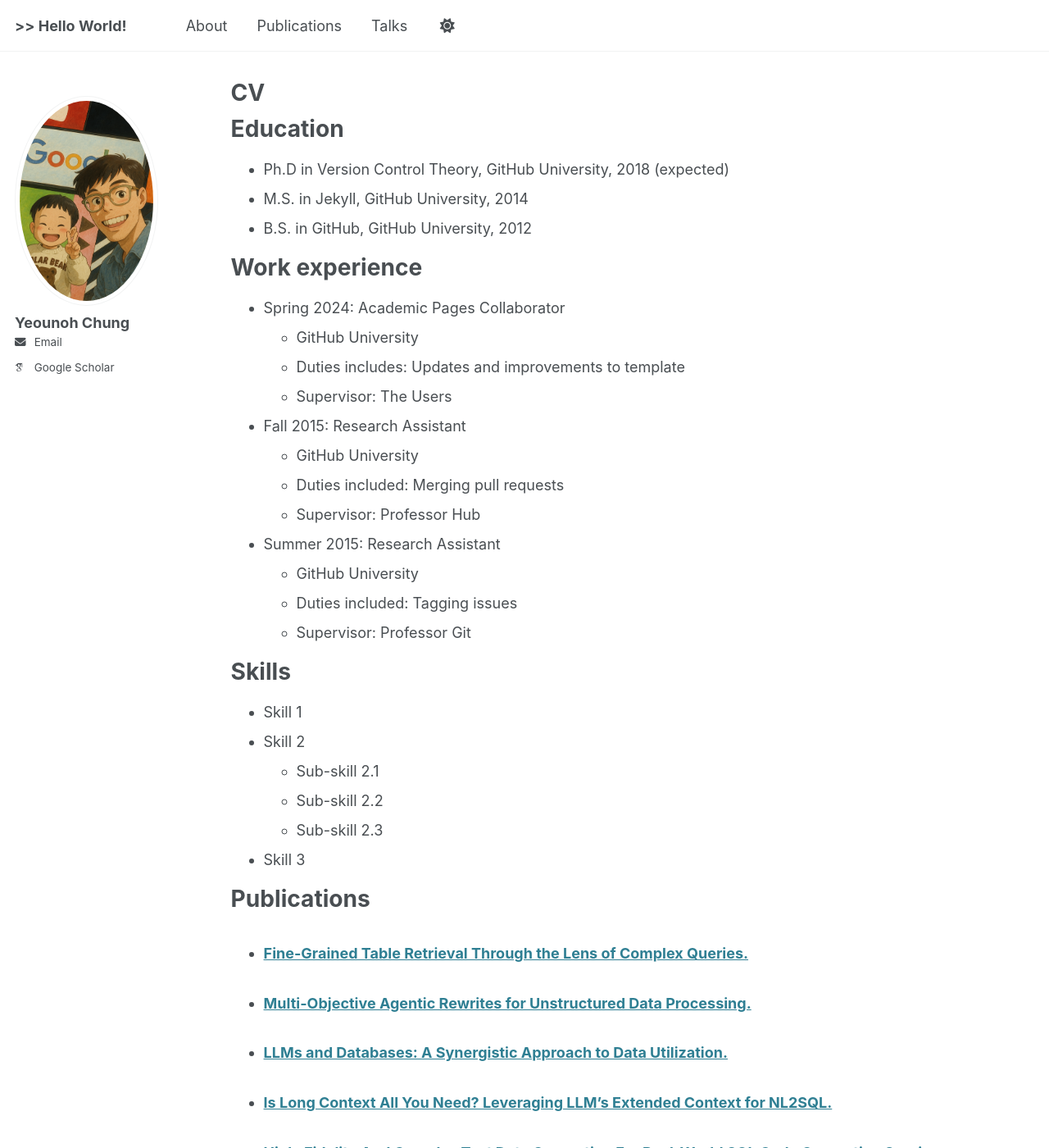
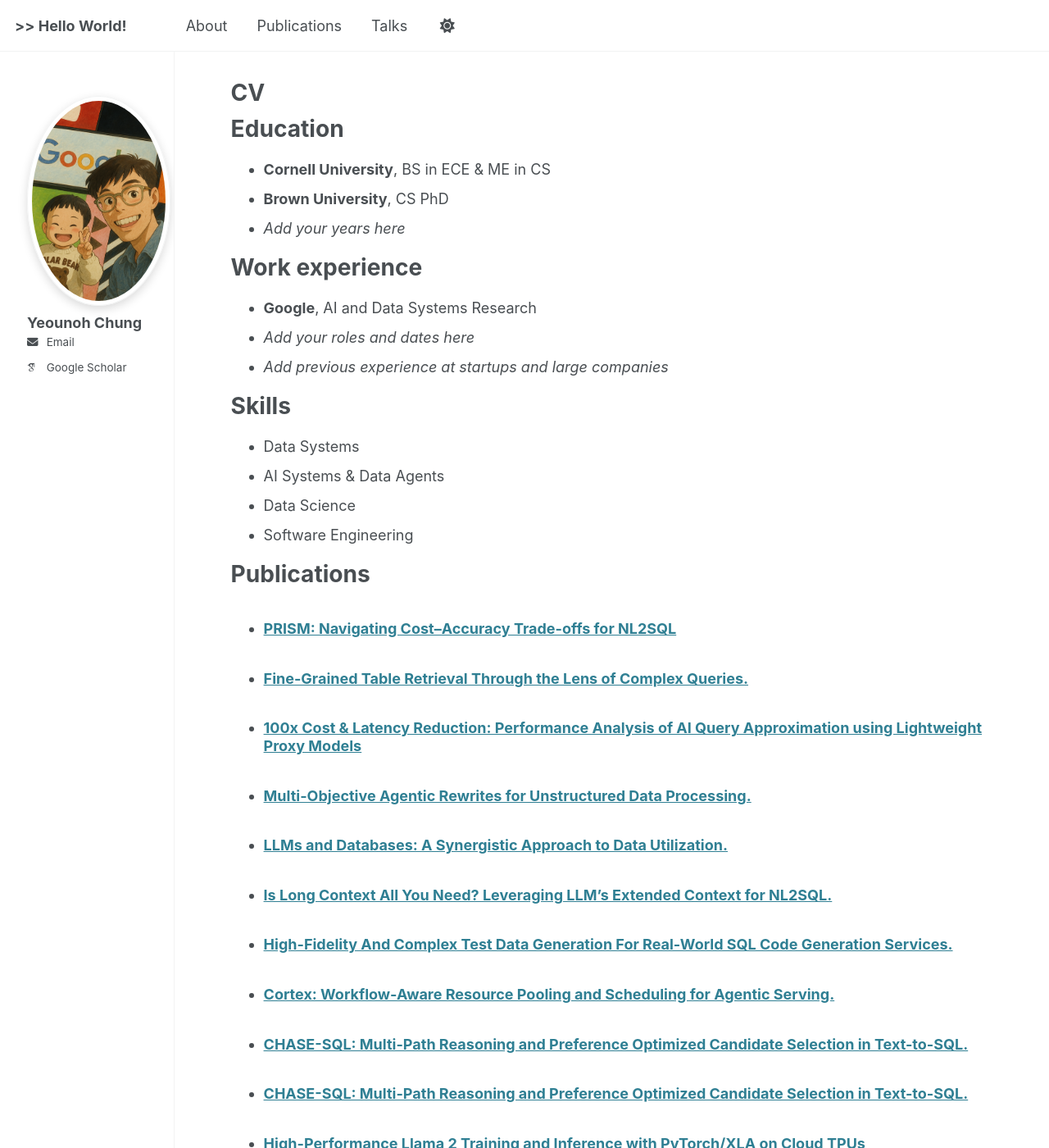
Before and after one commit to yeounoh/yeounoh.github.io, a Jekyll site: the page built from _pages/cv.md, in a window 1280 px wide and 1400 px high. Shown: the whole window at 82% size. Built offline with Jekyll 4.4.1, drawn with Linux system fonts in a browser that asks for light colours; some web fonts are replaced; some of the changed text lies outside the part shown.

Commit message:
Update the publication list;

```diff
--- a/_pages/cv.md
+++ b/_pages/cv.md
@@ -11,35 +11,22 @@
 
 Education
 ======
-* Ph.D in Version Control Theory, GitHub University, 2018 (expected)
-* M.S. in Jekyll, GitHub University, 2014
-* B.S. in GitHub, GitHub University, 2012
+* **Cornell University**, BS in ECE & ME in CS
+* **Brown University**, CS PhD
+* *Add your years here*
 
 Work experience
 ======
-* Spring 2024: Academic Pages Collaborator
-  * GitHub University
-  * Duties includes: Updates and improvements to template
-  * Supervisor: The Users
-
-* Fall 2015: Research Assistant
-  * GitHub University
-  * Duties included: Merging pull requests
-  * Supervisor: Professor Hub
-
-* Summer 2015: Research Assistant
-  * GitHub University
-  * Duties included: Tagging issues
-  * Supervisor: Professor Git
+* **Google**, AI and Data Systems Research
+* *Add your roles and dates here*
+* *Add previous experience at startups and large companies*
 
 Skills
 ======
-* Skill 1
-* Skill 2
-  * Sub-skill 2.1
-  * Sub-skill 2.2
-  * Sub-skill 2.3
-* Skill 3
+* Data Systems
+* AI Systems & Data Agents
+* Data Science
+* Software Engineering
 
 Publications
 ======
@@ -61,4 +48,4 @@
 
 Service and leadership
 ======
-* Currently signed in to 43 different slack teams
+* *Add professional service (e.g., PC member, reviewing) and leadership roles here*
--- /dev/null
+++ b/_publications/2026_100x_cost__latency_reduction_p.md
@@ -0,0 +1,8 @@
+---
+title: "100x Cost & Latency Reduction: Performance Analysis of AI Query Approximation using Lightweight Proxy Models"
+collection: publications
+category: papers
+permalink: /publication/2026_100x_cost__latency_reduction_p
+venue: ''
+paperurl: 'https://arxiv.org/abs/2603.15970'
+---
--- /dev/null
+++ b/_publications/2026_prism_navigating_costaccuracy_.md
@@ -0,0 +1,8 @@
+---
+title: "PRISM: Navigating Cost–Accuracy Trade-offs for NL2SQL"
+collection: publications
+category: papers
+permalink: /publication/2026_prism_navigating_costaccuracy_
+venue: ''
+paperurl: 'https://dl.acm.org/doi/abs/10.1145/3786679'
+---
--- a/_sass/layout/_sidebar.scss
+++ b/_sass/layout/_sidebar.scss
@@ -22,6 +22,12 @@
     overflow-y: auto;               // Add scrollbar if the sidebar is too long
     position: fixed;
     padding-top: $masthead-height;
+    padding-left: 15px;
+    padding-right: 15px;
+    background: rgba(var(--global-bg-color-rgb), 0.8);
+    backdrop-filter: blur(10px);
+    -webkit-backdrop-filter: blur(10px);
+    border-right: 1px solid rgba(0, 0, 0, 0.05);
   }
 
   @include breakpoint($large) {
@@ -96,6 +102,7 @@
   img {
     max-width: 175px;
     border-radius: 50%;
+    box-shadow: 0 4px 12px rgba(0, 0, 0, 0.15);
 
     @include breakpoint($large) {
       padding: 5px;
--- a/_sass/theme/_dark.scss
+++ b/_sass/theme/_dark.scss
@@ -37,6 +37,7 @@
 html[data-theme="dark"] {
     --global-base-color                 : #{$background};
     --global-bg-color                   : #{$background};
+    --global-bg-color-rgb               : 71, 71, 71;
     --global-border-color               : #{$background-light};
     --global-code-background-color      : #fafafa;
     --global-code-text-color            : #{$darker-gray};
--- a/_sass/theme/_default.scss
+++ b/_sass/theme/_default.scss
@@ -30,6 +30,7 @@
 :root {
     --global-base-color                 : #{$gray};
     --global-bg-color                   : #fff;
+    --global-bg-color-rgb               : 255, 255, 255;
     --global-border-color               : #{$lighter-gray};
     --global-code-background-color      : #fafafa;
     --global-code-text-color            : #{$darker-gray};
```
Also changed, not shown: _pages/about.md (+15 -2 lines), _publications/2009_torrent_crawler_a_tool_for_col.md (added, +8 -0 lines), _publications/2013_bittorrent_network_traffic_ana.md (added, +8 -0 lines), _publications/2013_game_bot_detection_approach_ba.md (added, +8 -0 lines), _publications/2013_sentiment_analysis_using_news_.md (added, +8 -0 lines), _publications/2013_tv_program_recommendation_meth.md (added, +8 -0 lines), _publications/2014_distributed_twitter_opinion_mi.md (added, +8 -0 lines), _publications/2014_semisupervised_learning_for_se.md (added, +8 -0 lines), _publications/2015_towards_interactive_data_explo.md (added, +8 -0 lines), _publications/2019_automated_data_slicing_for_mod.md (added, +8 -0 lines), update_scholar.py (added, +58 -0 lines).
